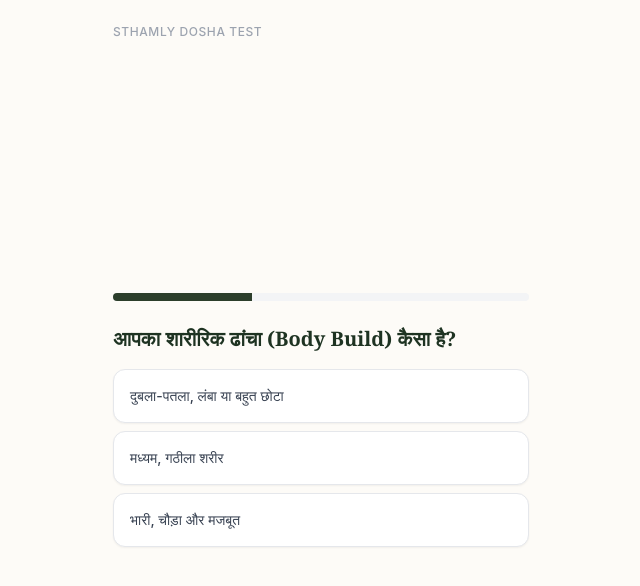
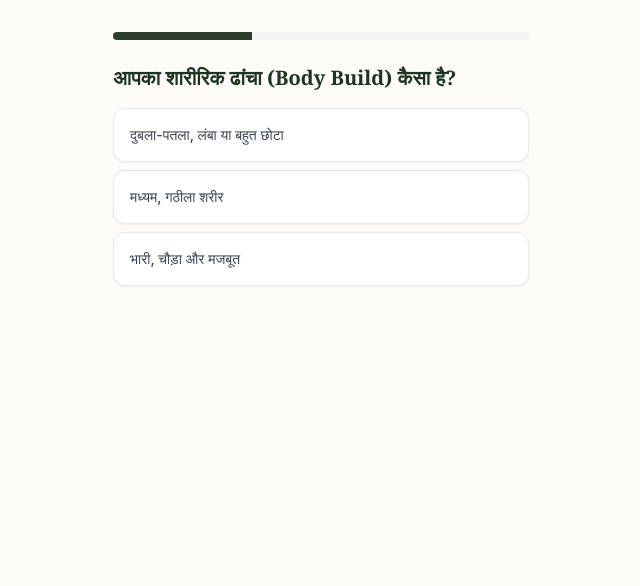
Before and after one commit to rksaini3/sthamly, a Next.js app: page /quiz in a window 1280 px wide. Shown: the top 586 px of the page, without its empty margins (319-959 px from the left). Built offline with nearby package versions, Linux system fonts and the light colour scheme.

Commit message:
Update page.tsx

```diff
--- a/app/quiz/page.tsx
+++ b/app/quiz/page.tsx
@@ -1,20 +1,11 @@
-// app/quiz/page.tsx
-import React from 'react';
-import QuizClient from '@/components/quiz/QuizClient';
+import quiz from "@/content/quiz/questions.json";
+import QuizClient from "@/components/quiz/QuizClient";
+import type { QuizFile } from "@/lib/dosha/types";
 
 export default function QuizPage() {
   return (
-    <div className="min-h-screen bg-[#FDFBF7] px-4 py-6 max-w-md mx-auto flex flex-col justify-between">
-      <div className="mb-6">
-        <div className="flex justify-between items-center text-xs text-gray-400 font-medium uppercase tracking-wider">
-          <span>Sthamly Dosha Test</span>
-        </div>
-      </div>
-
-      {/* इंटरैक्टिव क्विज़ इंजन */}
-      <div className="flex-1 flex flex-col justify-center">
-        <QuizClient />
-      </div>
-    </div>
+    <main className="mx-auto min-h-screen max-w-md px-4 py-8">
+      <QuizClient quiz={quiz as QuizFile} />
+    </main>
   );
 }
```
